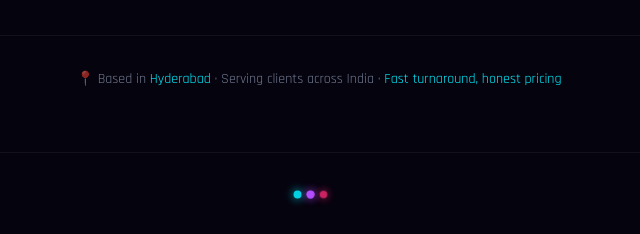
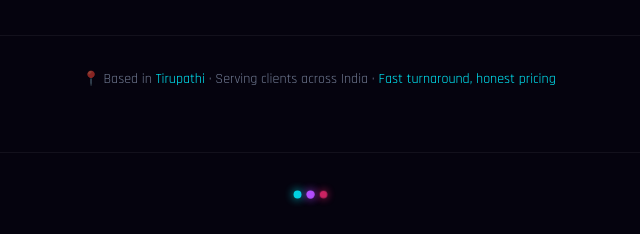
Before and after one commit to zunaidtherock/prostaticdeveloper, a plain HTML site: page index.html in a window 1280 px wide. Shown: the part 4646-4880 px from the top of the page, 321-961 px from the left. Drawn offline with nearby package versions, Linux system fonts and the light colour scheme.

Commit message:
Update index.html

```diff
--- a/index.html
+++ b/index.html
@@ -914,7 +914,7 @@ footer{
         </div>
       </a>
       <div class="contact-note reveal">
-        <p>📍 Based in <span>Hyderabad</span> · Serving clients across India · <span>Fast turnaround, honest pricing</span></p>
+        <p>📍 Based in <span>Tirupathi</span> · Serving clients across India · <span>Fast turnaround, honest pricing</span></p>
       </div>
     </div>
   </div>
```
